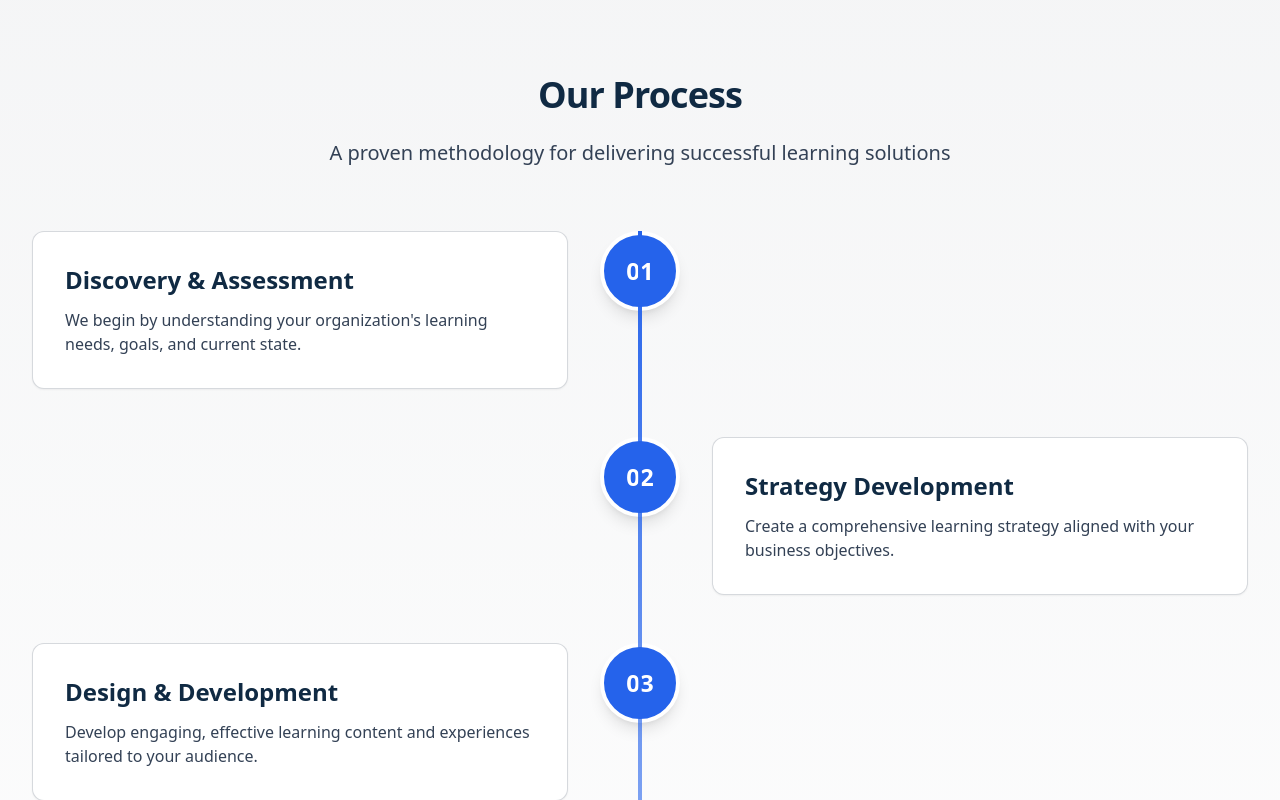
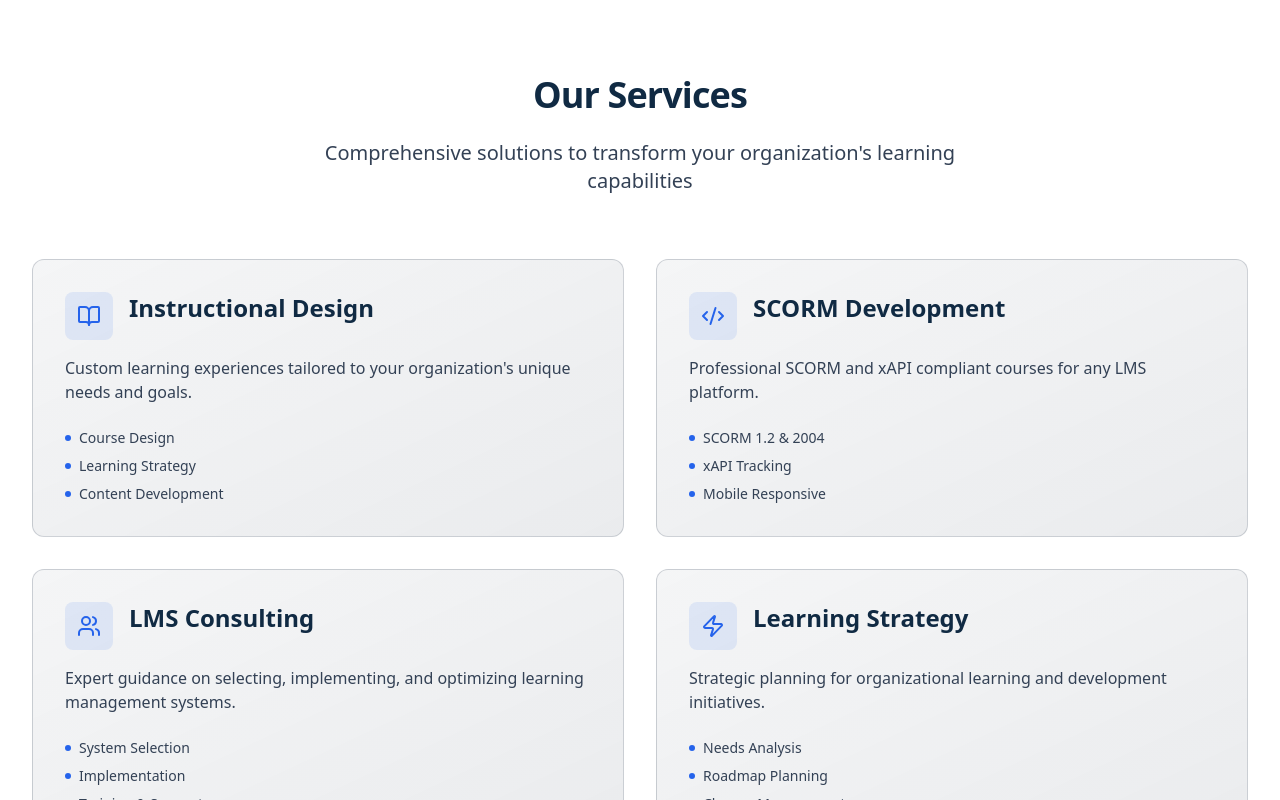
Before and after one commit to maxwaluk1/snow-learning-solutions, a Next.js app: page / in a window 1280 px wide. Shown: the part 940-1740 px from the top of the page. Built offline with nearby package versions, Linux system fonts and the light colour scheme.

Commit message:
Add Services section component

```diff
--- /dev/null
+++ b/components/sections/Services.tsx
@@ -0,0 +1,111 @@
+'use client';
+
+import { motion } from 'framer-motion';
+import { BookOpen, Code2, Users, Zap } from 'lucide-react';
+
+const services = [
+  {
+    icon: BookOpen,
+    title: 'Instructional Design',
+    description: 'Custom learning experiences tailored to your organization\'s unique needs and goals.',
+    features: ['Course Design', 'Learning Strategy', 'Content Development'],
+  },
+  {
+    icon: Code2,
+    title: 'SCORM Development',
+    description: 'Professional SCORM and xAPI compliant courses for any LMS platform.',
+    features: ['SCORM 1.2 & 2004', 'xAPI Tracking', 'Mobile Responsive'],
+  },
+  {
+    icon: Users,
+    title: 'LMS Consulting',
+    description: 'Expert guidance on selecting, implementing, and optimizing learning management systems.',
+    features: ['System Selection', 'Implementation', 'Training & Support'],
+  },
+  {
+    icon: Zap,
+    title: 'Learning Strategy',
+    description: 'Strategic planning for organizational learning and development initiatives.',
+    features: ['Needs Analysis', 'Roadmap Planning', 'Change Management'],
+  },
+];
+
+const containerVariants = {
+  hidden: { opacity: 0 },
+  visible: {
+    opacity: 1,
+    transition: {
+      staggerChildren: 0.2,
+      delayChildren: 0.1,
+    },
+  },
+};
+
+const itemVariants = {
+  hidden: { opacity: 0, y: 20 },
+  visible: {
+    opacity: 1,
+    y: 0,
+    transition: { duration: 0.6 },
+  },
+};
+
+export default function Services() {
+  return (
+    <section className="section-spacing bg-white">
+      <div className="container-custom">
+        {/* Header */}
+        <motion.div
+          initial={{ opacity: 0, y: -20 }}
+          whileInView={{ opacity: 1, y: 0 }}
+          viewport={{ once: true }}
+          transition={{ duration: 0.6 }}
+          className="text-center mb-16"
+        >
+          <h2 className="text-display-md mb-6">Our Services</h2>
+          <p className="text-xl text-slate max-w-2xl mx-auto">
+            Comprehensive solutions to transform your organization's learning capabilities
+          </p>
+        </motion.div>
+
+        {/* Services Grid */}
+        <motion.div
+          variants={containerVariants}
+          initial="hidden"
+          whileInView="visible"
+          viewport={{ once: true }}
+          className="grid md:grid-cols-2 gap-8"
+        >
+          {services.map((service, index) => {
+            const Icon = service.icon;
+            return (
+              <motion.div
+                key={index}
+                variants={itemVariants}
+                className="p-8 bg-gradient-to-br from-slate/5 to-slate/10 rounded-xl border border-slate/20 hover:border-accent/50 transition-all duration-300 hover:shadow-lg"
+              >
+                <div className="flex items-start gap-4 mb-4">
+                  <div className="p-3 bg-accent/10 rounded-lg">
+                    <Icon size={24} className="text-accent" />
+                  </div>
+                  <div className="flex-1">
+                    <h3 className="text-heading-md mb-2">{service.title}</h3>
+                  </div>
+                </div>
+                <p className="text-slate mb-6">{service.description}</p>
+                <ul className="space-y-2">
+                  {service.features.map((feature, idx) => (
+                    <li key={idx} className="flex items-center gap-2 text-sm text-slate">
+                      <span className="w-1.5 h-1.5 bg-accent rounded-full" />
+                      {feature}
+                    </li>
+                  ))}
+                </ul>
+              </motion.div>
+            );
+          })}
+        </motion.div>
+      </div>
+    </section>
+  );
+}
```
